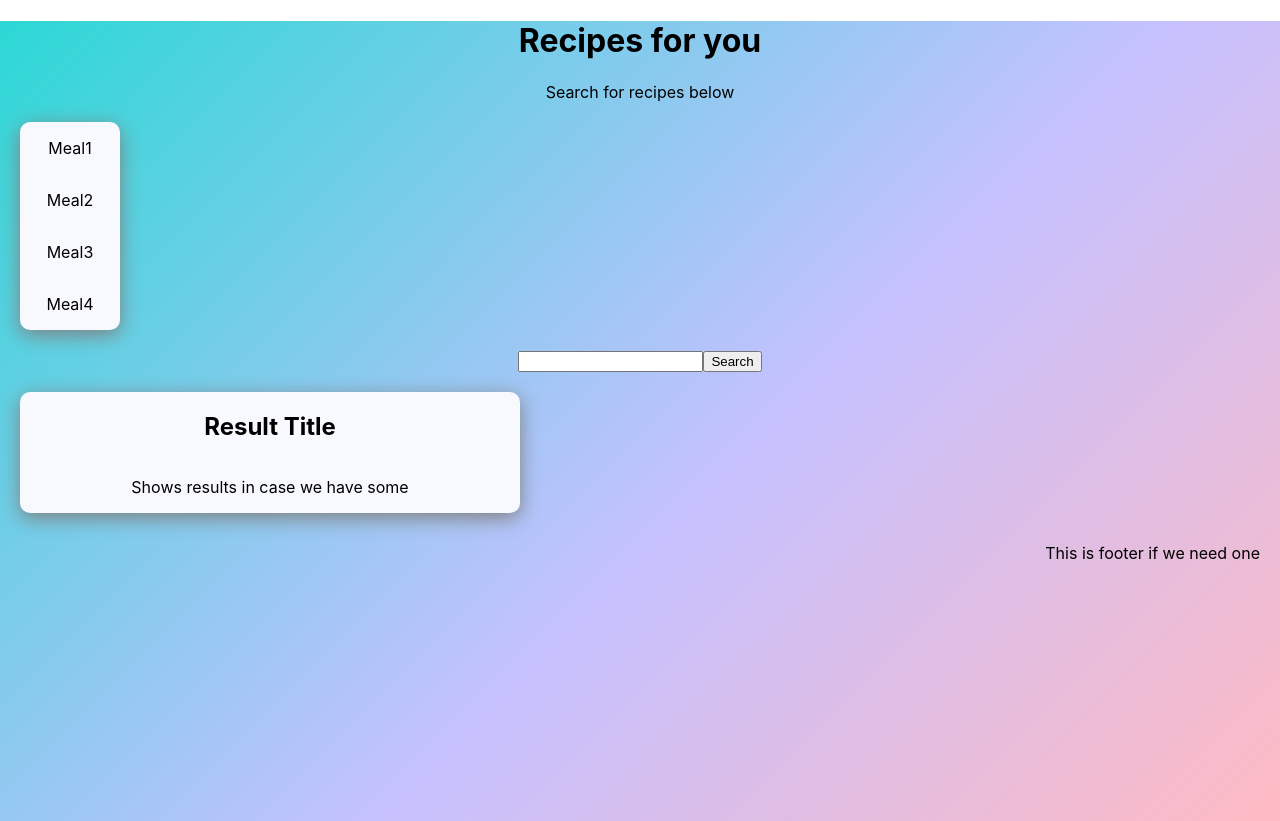
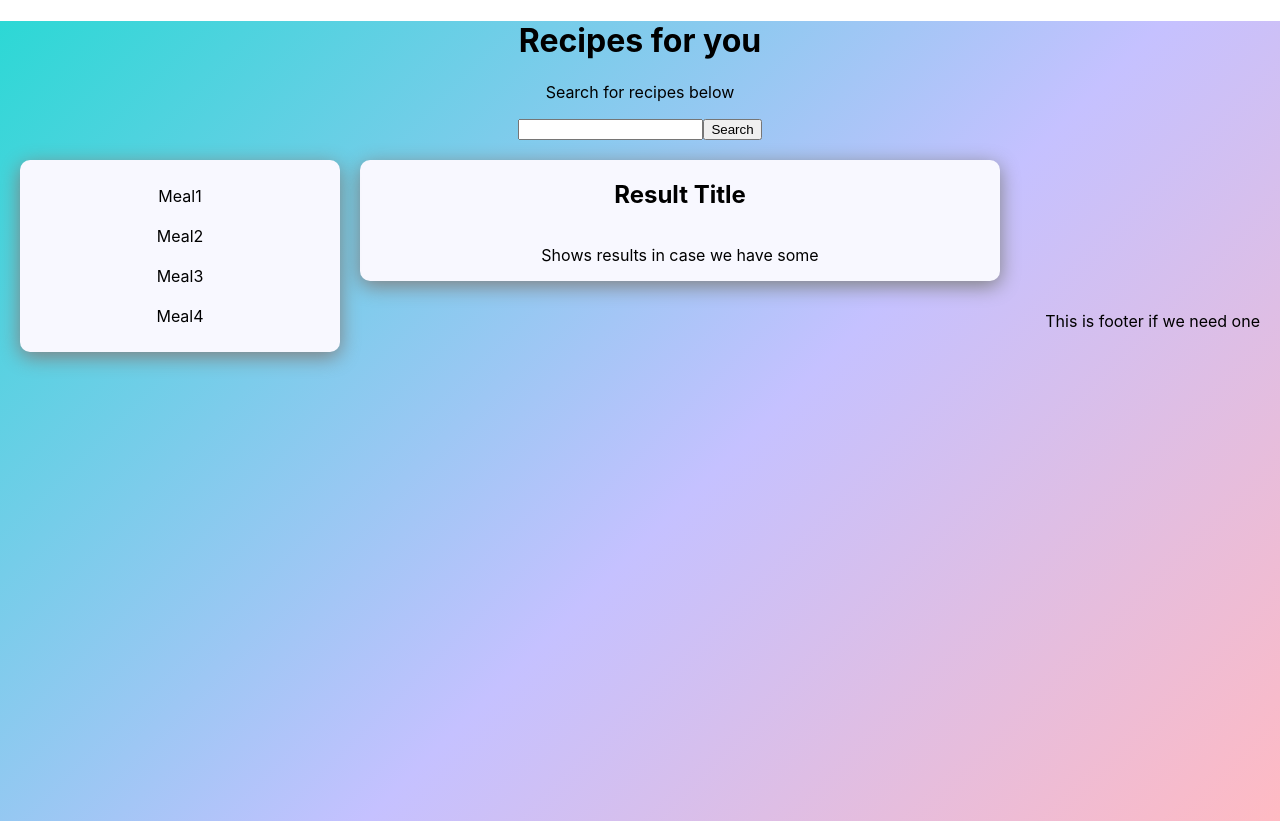
Before and after one commit to ylosmaki/RecipesReactFront, a React (Create React App) app: page / in a window 1280 px wide. Built offline with nearby package versions, Linux system fonts and the light colour scheme.

Commit message:
css: palikat paremmin kohdillaan

```diff
--- a/src/App.css
+++ b/src/App.css
@@ -1,3 +1,5 @@
+
+
 .App {
   min-height: 100vh;
   text-align: center;
@@ -13,13 +15,12 @@
   display: flex;
   justify-content: center;
   align-items: center;
-
 }
 
 .results {
   align-items: center;
   border-radius: 10px;
-  width: 500px;
+  width: 50%;
   box-shadow: 0px 5px 20px grey;
   margin: 20px;
   display: flex;
@@ -27,12 +28,10 @@
   justify-content: space-around;
   flex-wrap: wrap;
   background-color: ghostwhite;
-
 }
 
 .sidebar {
   alignment: left;
-  width: 100px;
   border-radius: 10px;
   box-shadow: 0px 5px 20px grey;
   margin: 20px;
@@ -41,6 +40,28 @@
   justify-content: space-around;
   flex-wrap: wrap;
   background-color: ghostwhite;
+  float: left;
+}
+
+.sidebar ul{
+
+  list-style: none;
+  padding: 0;
+  width: 25vw;
+
+}
+
+.sidebar ul li a{
+
+  padding: 10px;
+  display: inline-block;
+  cursor: pointer;
+
+}
+
+.sidebar ul li a:hover{
+
+  background-color: #FFBAC3;
 
 }
 
--- a/src/components/App.js
+++ b/src/components/App.js
@@ -10,8 +10,8 @@ function App() {
   return (
     <div className="App">
         <Header /> {/*Header and stuff*/}
+        <Search /> {/*what do you want to search from database*/}
         <Sidebar /> {/*meals*/}
-        <Search /> {/*what do you want to search from database*/}
         <Results /> {/*recipes and search result*/}
         <Footer /> {/*footer if we need one*/}
 
--- a/src/components/Sidebar.js
+++ b/src/components/Sidebar.js
@@ -3,10 +3,12 @@ import React from "react"
 function Sidebar() {
     return (
         <div className={"sidebar"}>
-            <p>Meal1</p>
-            <p>Meal2</p>
-            <p>Meal3</p>
-            <p>Meal4</p>
+            <ul>
+                <li><a>Meal1</a></li>
+                <li><a>Meal2</a></li>
+                <li><a>Meal3</a></li>
+                <li><a>Meal4</a></li>
+            </ul>
         </div>
     )
 }
```
